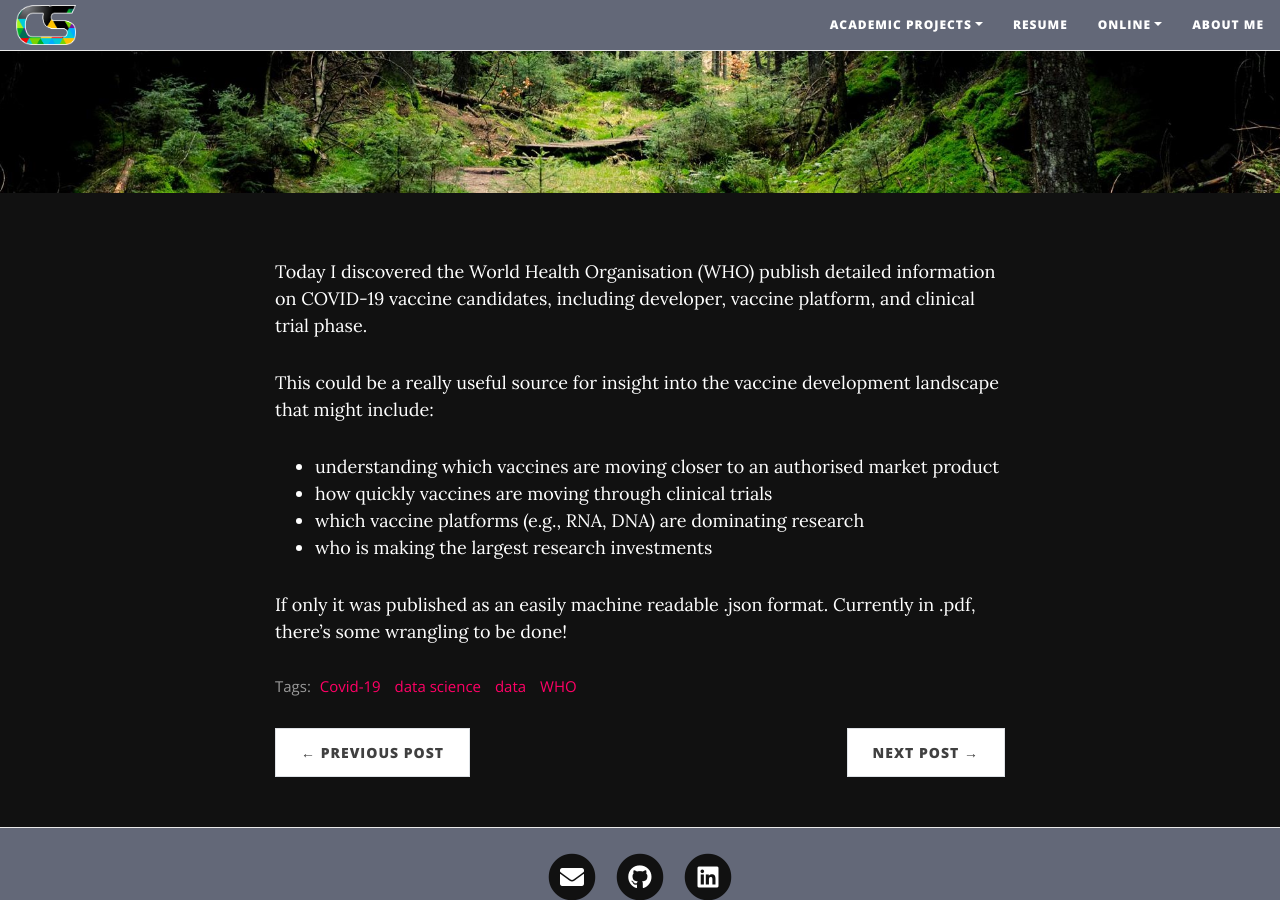
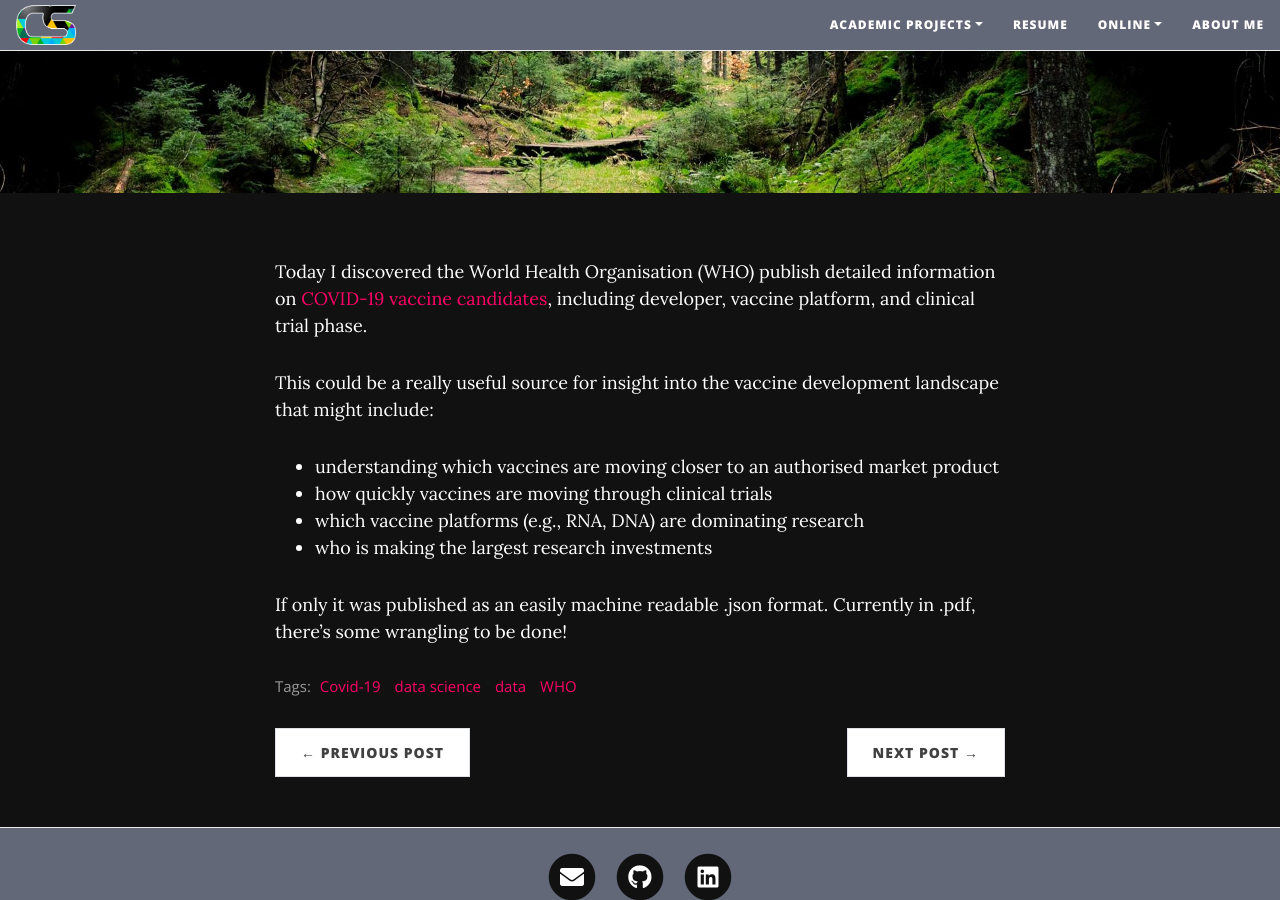
Before and after one commit to corticalstack/corticalstack.github.io, a Jekyll site: the page built from _posts/2020-12-11-who-covid-vaccine-landscape.md, in a window 1280 px wide and 900 px high, scrolled down 424 px. Built offline with Jekyll 4.4.1, drawn with Linux system fonts in a browser that asks for light colours; nearby versions of some CDN libraries; some of the changed lines change nothing that is shown.

Commit message:
Added thesis

```diff
--- a/_posts/2020-12-11-who-covid-vaccine-landscape.md
+++ b/_posts/2020-12-11-who-covid-vaccine-landscape.md
@@ -5,7 +5,7 @@ subtitle: Detailed information on vaccine candidates in development
 cover-img: /assets/img/forest_path.jpg
 tags: [Covid-19, data science, data, WHO]
 ---
-Today I discovered the World Health Organisation (WHO) publish detailed information on COVID-19 vaccine candidates, including developer, vaccine platform, and clinical trial phase.
+Today I discovered the World Health Organisation (WHO) publish detailed information on [COVID-19 vaccine candidates](https://www.who.int/publications/m/item/draft-landscape-of-covid-19-candidate-vaccines), including developer, vaccine platform, and clinical trial phase.
 
 This could be a really useful source for insight into the vaccine development landscape that might include:
 
```
